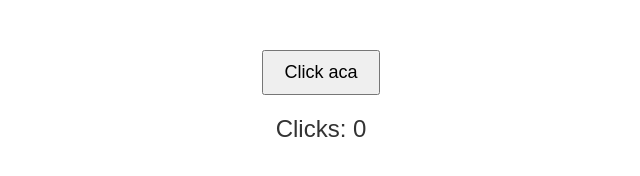
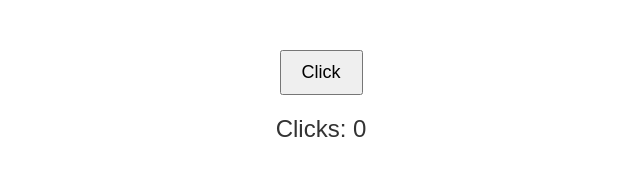
Before and after one commit to ValenHonn/Continuous-Integration, a website built with Vite: page index.html in a window 1280 px wide. Shown: the whole page, without its empty margins (319-959 px from the left). Built offline with nearby package versions, Linux system fonts and the light colour scheme.

```diff
--- a/index.html
+++ b/index.html
@@ -7,7 +7,7 @@
 </head>
 <body>
 
-  <button id="botonClick">Click aca</button>
+  <button id="botonClick">Click</button>
   <div id="contador">Clicks: 0</div>
 
   <script type="module" src="/src/main.js"></script>
```
